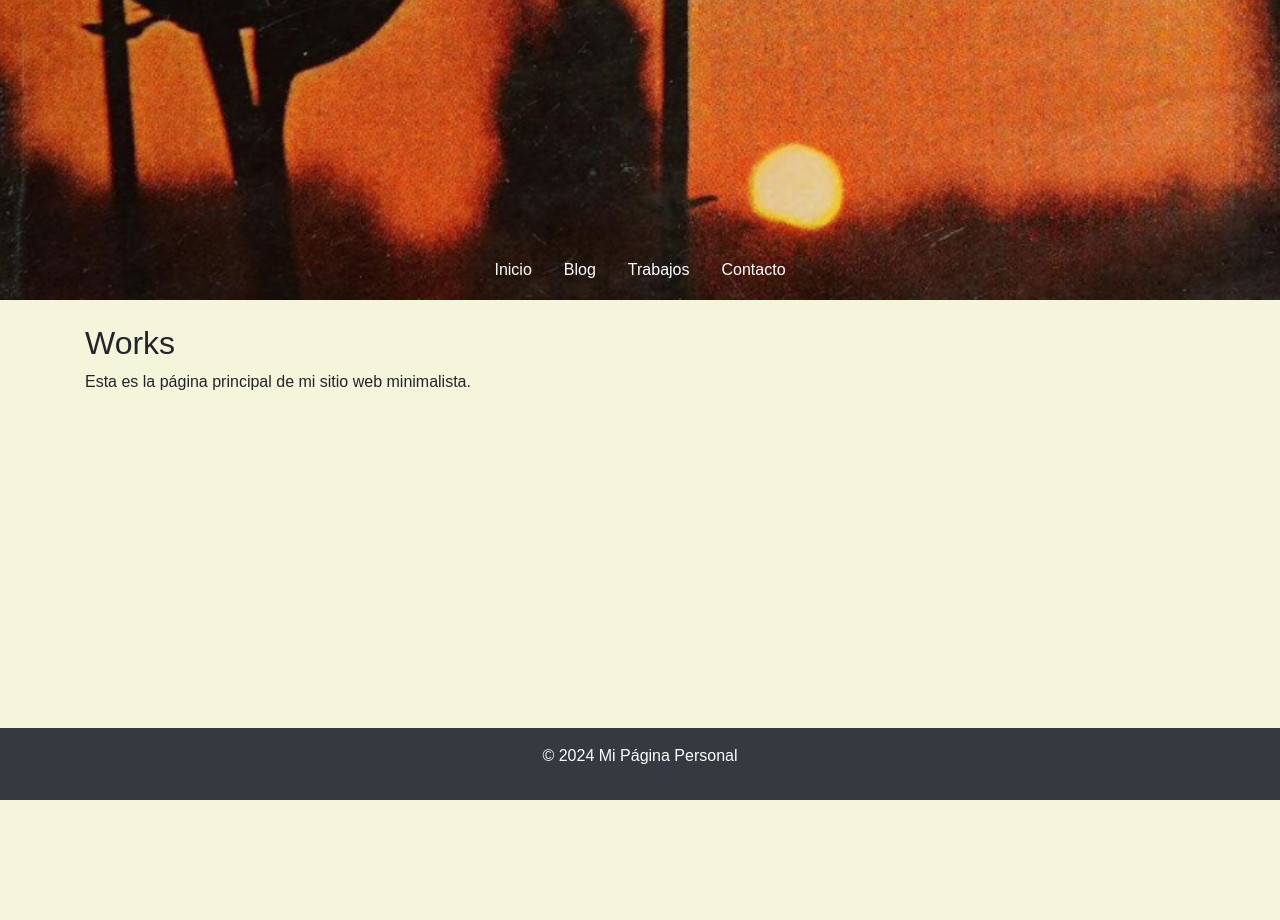
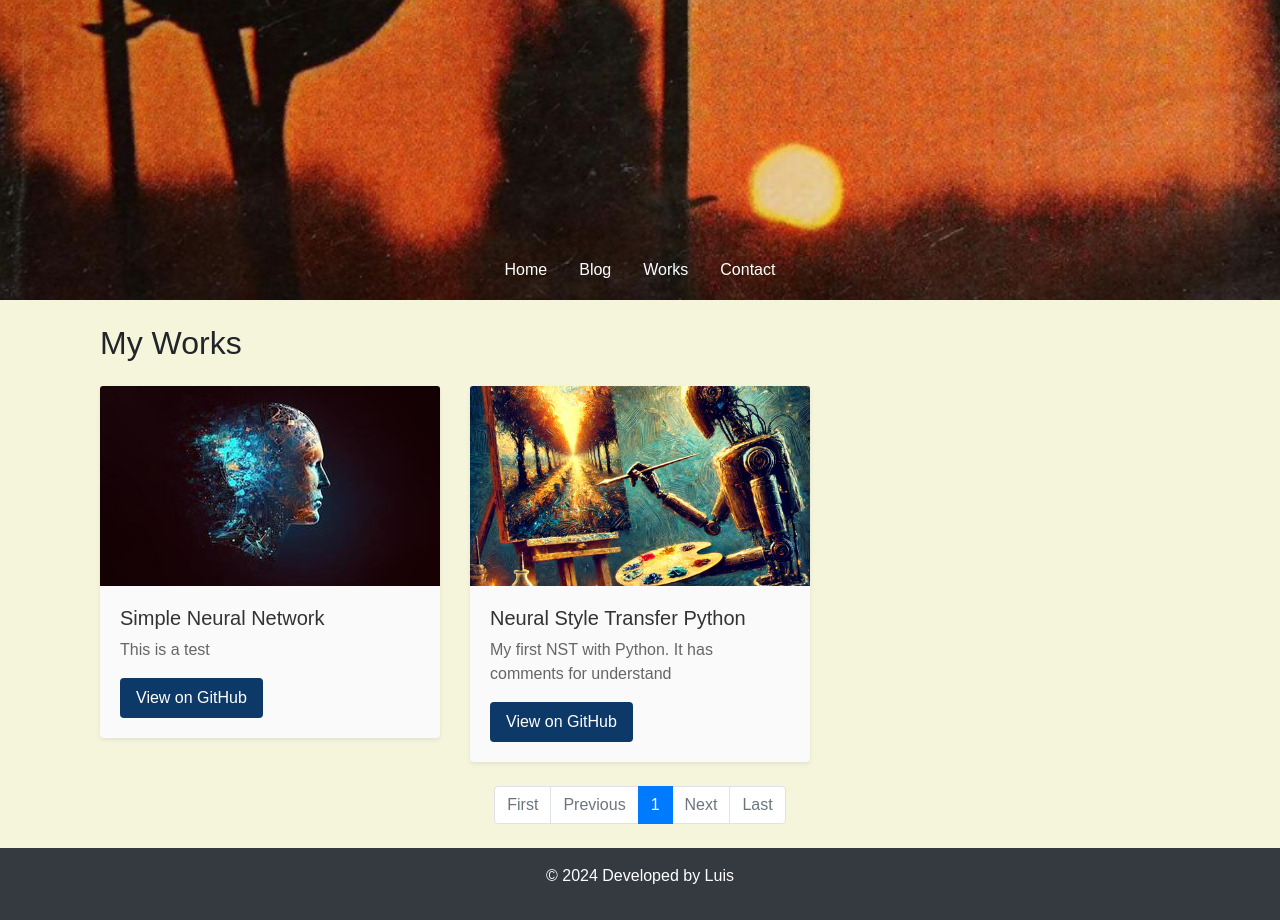
Before and after one commit to lasc95/web_page, a Flask app: page /works in a window 1280 px wide. Before the commit the page ends 800 px from the top, so only its background shows below. Run offline with Flask 3, Linux system fonts and the light colour scheme; some libraries are stand-ins or nearby versions.

Commit message:
add paginations

```diff
--- a/app/__init__.py
+++ b/app/__init__.py
@@ -1,4 +1,4 @@
-from flask import Flask
+from flask import Flask, render_template
 
 def create_app():
     app = Flask(__name__)
@@ -7,4 +7,8 @@ def create_app():
     from .routes import main as main_blueprint
     app.register_blueprint(main_blueprint)
 
+    @app.errorhandler(404)
+    def not_found_error(error):
+        return render_template('404.html'), 404
+
     return app
--- a/app/routes.py
+++ b/app/routes.py
@@ -1,4 +1,5 @@
-from flask import render_template, Blueprint
+from flask import render_template, Blueprint, request
+import json
 
 main = Blueprint('main', __name__)
 
@@ -12,7 +13,19 @@ def blog():
 
 @main.route('/works')
 def works():
-    return render_template('works.html')
+    with open('app/static/data/projects_data_works.json') as file:
+        projects = json.load(file)
+    page = request.args.get('page', 1, type=int)
+    per_page = 6 # number of projects per page
+    total = len(projects)
+    projects = projects[(page - 1) * per_page: page * per_page]
+    pagination = {
+        'total': total,
+        'page': page,
+        'per_page': per_page,
+        'pages': (total + per_page - 1) // per_page,  # Número total de páginas
+    }
+    return render_template('works.html', projects=projects, pagination=pagination)
 
 @main.route('/contact')
 def contact():
--- a/app/static/css/style.css
+++ b/app/static/css/style.css
@@ -1,4 +1,3 @@
-
 html, body {
     height: 100%;
     margin: 0;
@@ -7,18 +6,15 @@ html, body {
     background-color: #F5F5DC;
 }
 
-
 .main-container {
     min-height: 100%;
     display: flex;
     flex-direction: column;
 }
 
-
 .content-wrap {
     flex: 1;
 }
-
 
 .footer {
     background-color: #343a40;
@@ -54,3 +50,40 @@ html, body {
     margin-bottom: 2rem;
     border-radius: .3rem;
 }
+
+/* Estilos para las tarjetas de proyectos */
+.card {
+    background-color: #FAFAFA; /* Color suave para la tarjeta */
+    border: none; /* Sin borde para un look minimalista */
+    box-shadow: 0 2px 4px rgba(0, 0, 0, 0.1); /* Sombra suave */
+}
+
+.card-title {
+    font-size: 1.25rem;
+    margin-bottom: 0.5rem;
+    color: #333; /* Color más oscuro para el texto */
+}
+
+.card-text {
+    color: #666; /* Color gris para el texto de la descripción */
+}
+
+/* Ajustar dimensiones de las imágenes de los proyectos */
+.card-img-top {
+    width: 100%;
+    height: 200px; /* Altura fija para todas las imágenes */
+    object-fit: cover; /* Ajusta la imagen para llenar el área, manteniendo la proporción */
+}
+
+.btn-github {
+    background-color: #0d3969; /* Color suave para el botón */
+    color: #fff; /* Color del texto del botón */
+    border: none; /* Sin borde */
+    padding: 0.5rem 1rem; /* Espaciado del botón */
+    border-radius: 0.25rem; /* Bordes redondeados */
+    transition: background-color 0.3s ease; /* Transición suave */
+}
+
+.btn-github:hover {
+    background-color: #0056b3; /* Color más oscuro al pasar el ratón */
+}
--- /dev/null
+++ b/app/static/data/projects_data_works.json
@@ -0,0 +1,14 @@
+[
+    {
+        "title": "Simple Neural Network",
+        "description": "This is a test",
+        "image": "project1.jpg",
+        "github_url": "https://github.com/lasc95/2_simple_neural_network_example"
+    },
+    {
+        "title": "Neural Style Transfer Python",
+        "description": "My first NST with Python. It has comments for understand",
+        "image": "project2.png",
+        "github_url": "https://github.com/lasc95/neural_style_transfer_python_example"
+    }
+]
--- a/app/templates/base.html
+++ b/app/templates/base.html
@@ -11,10 +11,10 @@
     <div class="main-container">
         <header class="header-image">
             <nav class="nav justify-content-center">
-                <a class="nav-link text-white" href="{{ url_for('main.index') }}">Inicio</a>
+                <a class="nav-link text-white" href="{{ url_for('main.index') }}">Home</a>
                 <a class="nav-link text-white" href="{{ url_for('main.blog') }}">Blog</a>
-                <a class="nav-link text-white" href="{{ url_for('main.works') }}">Trabajos</a>
-                <a class="nav-link text-white" href="{{ url_for('main.contact') }}">Contacto</a>
+                <a class="nav-link text-white" href="{{ url_for('main.works') }}">Works</a>
+                <a class="nav-link text-white" href="{{ url_for('main.contact') }}">Contact</a>
             </nav>
         </header>
         <div class="content-wrap">
@@ -23,7 +23,7 @@
             </main>
         </div>
         <footer class="footer">
-            <p>&copy; 2024 Mi Página Personal</p>
+            <p>&copy; 2024 Developed by Luis</p>
         </footer>
     </div>
     <script src="https://code.jquery.com/jquery-3.5.1.slim.min.js"></script>
--- a/app/templates/contact.html
+++ b/app/templates/contact.html
@@ -4,5 +4,5 @@
 
 {% block content %}
 <h2>Contact</h2>
-<p>Esta es la página principal de mi sitio web minimalista.</p>
+<p>Email: <strong>lasc.95@hotmail.com</strong></p>
 {% endblock %}
--- a/app/templates/works.html
+++ b/app/templates/works.html
@@ -1,8 +1,44 @@
 {% extends 'base.html' %}
 
-{% block title %}Inicio{% endblock %}
+{% block title %}Works{% endblock %}
 
 {% block content %}
-<h2>Works</h2>
-<p>Esta es la página principal de mi sitio web minimalista.</p>
+<div class="container">
+    <h2 class="my-4">My Works</h2>
+    <div class="row">
+        {% for project in projects %}
+        <div class="col-md-4">
+            <div class="card mb-4 shadow-sm">
+                <img src="{{ url_for('static', filename='images/' + project.image) }}" class="card-img-top" alt="{{ project.title }}">
+                <div class="card-body">
+                    <h5 class="card-title">{{ project.title }}</h5>
+                    <p class="card-text">{{ project.description }}</p>
+                    <a href="{{ project.github_url }}" class="btn btn-github">View on GitHub</a>
+                </div>
+            </div>
+        </div>
+        {% endfor %}
+    </div>
+    <nav aria-label="Page navigation">
+        <ul class="pagination justify-content-center">
+            <li class="page-item {% if pagination.page == 1 %}disabled{% endif %}">
+                <a class="page-link" href="{{ url_for('main.works', page=1) }}">First</a>
+            </li>
+            <li class="page-item {% if pagination.page == 1 %}disabled{% endif %}">
+                <a class="page-link" href="{{ url_for('main.works', page=pagination.page - 1) }}">Previous</a>
+            </li>
+            {% for p in range(1, pagination.pages + 1) %}
+            <li class="page-item {% if pagination.page == p %}active{% endif %}">
+                <a class="page-link" href="{{ url_for('main.works', page=p) }}">{{ p }}</a>
+            </li>
+            {% endfor %}
+            <li class="page-item {% if pagination.page == pagination.pages %}disabled{% endif %}">
+                <a class="page-link" href="{{ url_for('main.works', page=pagination.page + 1) }}">Next</a>
+            </li>
+            <li class="page-item {% if pagination.page == pagination.pages %}disabled{% endif %}">
+                <a class="page-link" href="{{ url_for('main.works', page=pagination.pages) }}">Last</a>
+            </li>
+        </ul>
+    </nav>
+</div>
 {% endblock %}
```
Also changed, not shown: app/templates/404.html (added, +11 -0 lines), app/templates/index.html (+6 -3 lines), app/static/images/project1.jpg (added), app/static/images/project2.png (added).
